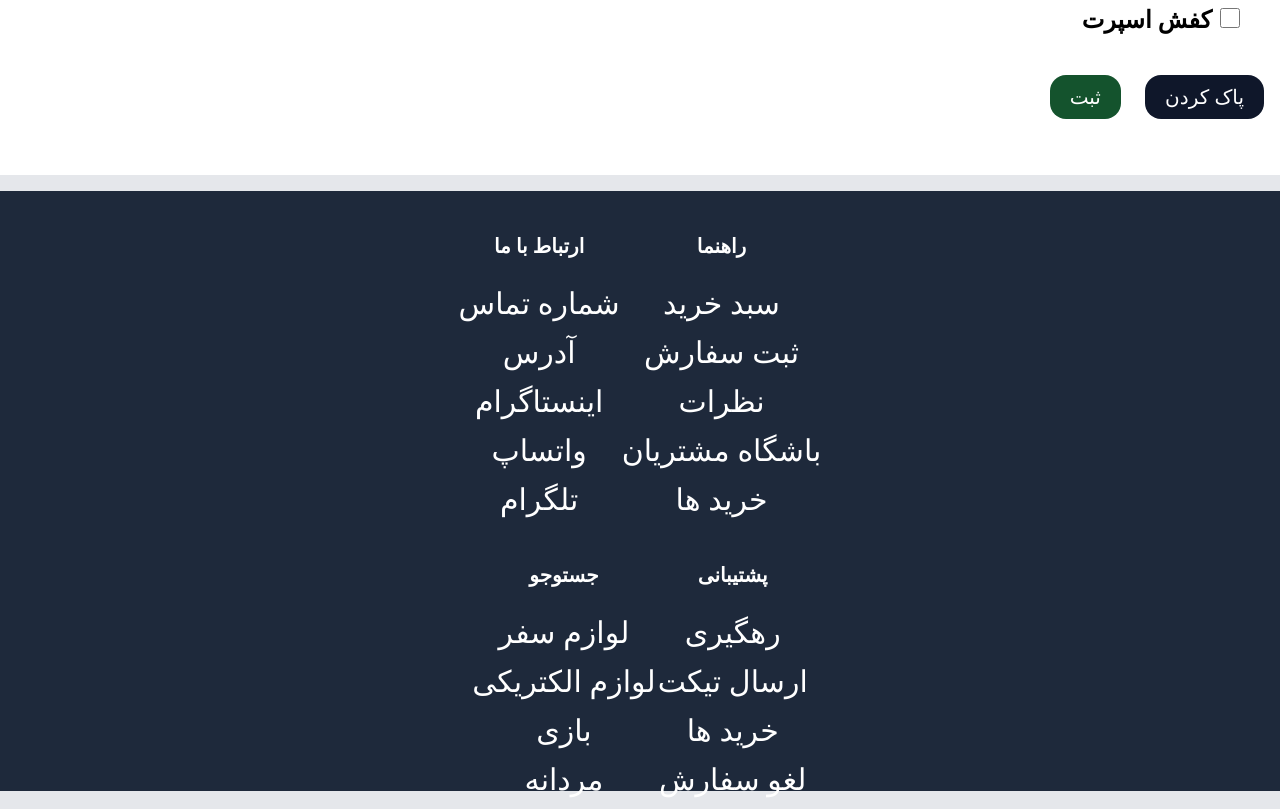
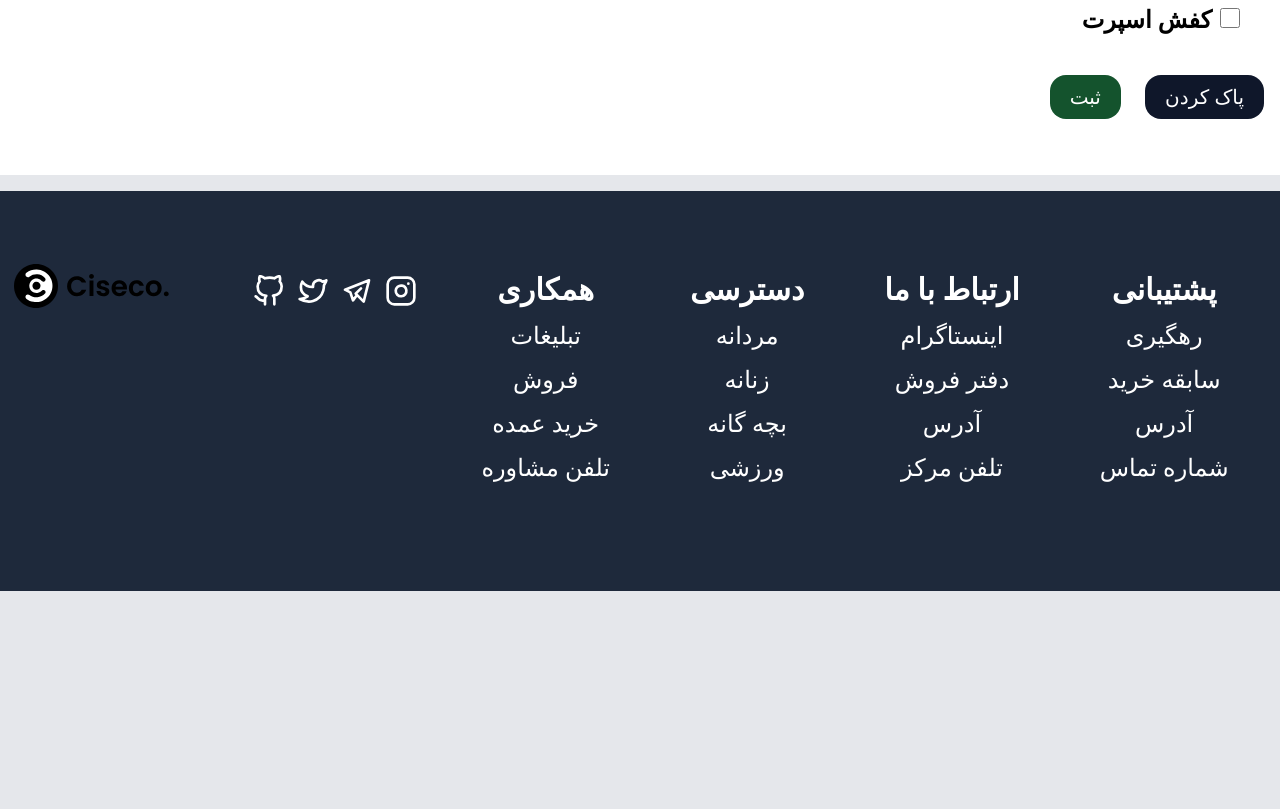
Before and after one commit to pouya-aghayi/market-front, a website: page public/index.html in a window 1280 px wide. Shown: the part 9008-9817 px from the top of the page. After the commit the page ends 9599 px from the top, so only its background shows below. Drawn offline with Linux system fonts and the light colour scheme.

Commit message:
footer last update

```diff
--- a/public/index.html
+++ b/public/index.html
@@ -807,7 +807,7 @@
       </div>
     </nav>
 
-    <nav class="w-full bg-white">
+    <nav class="w-full bg-white ">
       <div class="mb-20 ">
         <div>
         <div class=" text-center pt-10 text-2xl font-medium border-b-2 pb-10 w-full m-auto mt-5">
@@ -925,69 +925,64 @@
       </div>
     </nav >
 
-    <nav class="h-[600px] w-full -mt-16 bg-slate-800">
-      <div class="pt-10">
-        <table class="m-auto text-lg sm:text-xl md:text-2xl lg:text-2xl xl:text-3xl ">
-          <tr class=" text-white">
-            <th class=" text-center pb-6 text-xl"> راهنما</th>
-            <th class=" text-center pb-6 text-xl">ارتباط با ما </th>
-          </tr>
+    <nav class="h-[700px] sm:h-[400px] md:h-[400px] lg:h-[400px] xl:h-[400px] 2xl:h-[400px] w-full -mt-16 bg-slate-800">
+      <div class="flex flex-wrap justify-center pt-10">
+        <div>
+          <ul class=" text-white p-10 ">
+            <li class=" text-center flex-1 hover:text-gray-400"><h1 class="text-lg sm:text-xl md:text-2xl lg:text-3xl xl:text-3xl 2xl:text-2xl font-semibold"> پشتیبانی</h1></li>
+            <li class=" text-center flex-1 hover:text-gray-400 pt-3 text-lg sm:text-lg md:text-xl lg:text-xl xl:text-2xl 2xl:text-3xl">رهگیری </li>
+            <li class=" text-center flex-1 hover:text-gray-400 pt-3 text-lg sm:text-lg md:text-xl lg:text-xl xl:text-2xl 2xl:text-3xl">سابقه خرید </li>
+            <li class=" text-center flex-1 hover:text-gray-400 pt-3 text-lg sm:text-lg md:text-xl lg:text-xl xl:text-2xl 2xl:text-3xl">آدرس </li>
+            <li class=" text-center flex-1 hover:text-gray-400 pt-3 text-lg sm:text-lg md:text-xl lg:text-xl xl:text-2xl 2xl:text-3xl">شماره تماس </li>
+          </ul>
+        </div>
 
-          <tr class=" text-white">
-          <td class=" text-center pb-3"> سبد خرید </td>
-          <td class=" text-center pb-3"> شماره تماس</td>
-          </tr>
+       <div>
+          <ul class=" text-white p-10 ">
+            <li class=" text-center flex-1 hover:text-gray-400"><h1 class="text-lg sm:text-xl md:text-2xl lg:text-3xl xl:text-3xl 2xl:text-2xl font-semibold"> ارتباط با ما</h1></li>
+            <li class=" text-center flex-1 hover:text-gray-400 pt-3 text-lg sm:text-lg md:text-xl lg:text-xl xl:text-2xl 2xl:text-3xl">اینستاگرام </li>
+            <li class=" text-center flex-1 hover:text-gray-400 pt-3 text-lg sm:text-lg md:text-xl lg:text-xl xl:text-2xl 2xl:text-3xl">دفتر فروش </li>
+            <li class=" text-center flex-1 hover:text-gray-400 pt-3 text-lg sm:text-lg md:text-xl lg:text-xl xl:text-2xl 2xl:text-3xl">آدرس </li>
+            <li class=" text-center flex-1 hover:text-gray-400 pt-3 text-lg sm:text-lg md:text-xl lg:text-xl xl:text-2xl 2xl:text-3xl">تلفن مرکز </li>
+          </ul>
+        </div>
 
-          <tr class=" text-white">
-            <td class=" text-center pb-3">ثبت سفارش </td>
-            <td class=" text-center pb-3"> آدرس</td>
-          </tr>
+        <div>
+          <ul class=" text-white p-10 ">
+            <li class=" text-center flex-1 hover:text-gray-400"><h1 class="text-lg sm:text-xl md:text-2xl lg:text-3xl xl:text-3xl 2xl:text-2xl font-semibold"> دسترسی</h1></li>
+            <li class=" text-center flex-1 hover:text-gray-400 pt-3 text-lg sm:text-lg md:text-xl lg:text-xl xl:text-2xl 2xl:text-3xl">مردانه </li>
+            <li class=" text-center flex-1 hover:text-gray-400 pt-3 text-lg sm:text-lg md:text-xl lg:text-xl xl:text-2xl 2xl:text-3xl">زنانه </li>
+            <li class=" text-center flex-1 hover:text-gray-400 pt-3 text-lg sm:text-lg md:text-xl lg:text-xl xl:text-2xl 2xl:text-3xl">بچه گانه </li>
+            <li class=" text-center flex-1 hover:text-gray-400 pt-3 text-lg sm:text-lg md:text-xl lg:text-xl xl:text-2xl 2xl:text-3xl">ورزشی </li>
+          </ul>
+        </div>
 
-          <tr class=" text-white">
-            <td class=" text-center pb-3">نظرات </td>
-            <td class=" text-center pb-3">اینستاگرام </td>
-          </tr>
+        <div>
+          <ul class=" text-white p-10 ">
+            <li class=" text-center flex-1 hover:text-gray-400"><h1 class="text-lg sm:text-xl md:text-2xl lg:text-3xl xl:text-3xl 2xl:text-2xl font-semibold"> همکاری</h1></li>
+            <li class=" text-center flex-1 hover:text-gray-400 pt-3 text-lg sm:text-lg md:text-xl lg:text-xl xl:text-2xl 2xl:text-3xl">تبلیغات </li>
+            <li class=" text-center flex-1 hover:text-gray-400 pt-3 text-lg sm:text-lg md:text-xl lg:text-xl xl:text-2xl 2xl:text-3xl">فروش </li>
+            <li class=" text-center flex-1 hover:text-gray-400 pt-3 text-lg sm:text-lg md:text-xl lg:text-xl xl:text-2xl 2xl:text-3xl">خرید عمده </li>
+            <li class=" text-center flex-1 hover:text-gray-400 pt-3 text-lg sm:text-lg md:text-xl lg:text-xl xl:text-2xl 2xl:text-3xl">تلفن مشاوره </li>
+          </ul>
+        </div>
 
-          <tr class=" text-white">
-            <td class=" text-center pb-3">باشگاه مشتریان  </td>
-            <td class=" text-center pb-3">واتساپ </td>
-          </tr>
-          <tr class=" text-white">
-            <td class=" text-center pb-3">خرید ها   </td>
-            <td class=" text-center pb-3">تلگرام </td>
-          </tr>
-        </table>
+        <div class="flex flex-wrap">
+          <div class=" xl:mt-8 xl:ml-5 lg:mt-8 lg:ml-5 md:mt-6 md:ml-5 sm:mt-8 sm:ml-5">
+            <ul class=" text-white p-3 flex flex-wrap ">
+              <li class=" text-center  hover:text-gray-400 pr-3 text-lg sm:text-lg md:text-xl lg:text-xl xl:text-2xl 2xl:text-3xl"><svg class="h-8 w-8 text-white"  viewBox="0 0 24 24"  fill="none"  stroke="currentColor"  stroke-width="2"  stroke-linecap="round"  stroke-linejoin="round">  <rect x="2" y="2" width="20" height="20" rx="5" ry="5" />  <path d="M16 11.37A4 4 0 1 1 12.63 8 4 4 0 0 1 16 11.37z" />  <line x1="17.5" y1="6.5" x2="17.51" y2="6.5" /></svg></li>
+              <li class=" text-center  hover:text-gray-400 pr-3 text-lg sm:text-lg md:text-xl lg:text-xl xl:text-2xl 2xl:text-3xl"><svg class="h-8 w-8 text-white"  width="24" height="24" viewBox="0 0 24 24" stroke-width="2" stroke="currentColor" fill="none" stroke-linecap="round" stroke-linejoin="round">  <path stroke="none" d="M0 0h24v24H0z"/>  <path d="M15 10l-4 4l6 6l4 -16l-18 7l4 2l2 6l3 -4" /></svg></li>
+              <li class=" text-center  hover:text-gray-400 pr-3 text-lg sm:text-lg md:text-xl lg:text-xl xl:text-2xl 2xl:text-3xl"><svg class="h-8 w-8 text-white"  width="24" height="24" viewBox="0 0 24 24" stroke-width="2" stroke="currentColor" fill="none" stroke-linecap="round" stroke-linejoin="round">  <path stroke="none" d="M0 0h24v24H0z"/>  <path d="M22 4.01c-1 .49-1.98.689-3 .99-1.121-1.265-2.783-1.335-4.38-.737S11.977 6.323 12 8v1c-3.245.083-6.135-1.395-8-4 0 0-4.182 7.433 4 11-1.872 1.247-3.739 2.088-6 2 3.308 1.803 6.913 2.423 10.034 1.517 3.58-1.04 6.522-3.723 7.651-7.742a13.84 13.84 0 0 0 .497 -3.753C20.18 7.773 21.692 5.25 22 4.009z" /></svg></li>
+              <li class=" text-center  hover:text-gray-400 pr-3 text-lg sm:text-lg md:text-xl lg:text-xl xl:text-2xl 2xl:text-3xl"><svg class="h-8 w-8 text-white"  viewBox="0 0 24 24"  fill="none"  stroke="currentColor"  stroke-width="2"  stroke-linecap="round"  stroke-linejoin="round">  <path d="M9 19c-5 1.5-5-2.5-7-3m14 6v-3.87a3.37 3.37 0 0 0-.94-2.61c3.14-.35 6.44-1.54 6.44-7A5.44 5.44 0 0 0 20 4.77 5.07 5.07 0 0 0 19.91 1S18.73.65 16 2.48a13.38 13.38 0 0 0-7 0C6.27.65 5.09 1 5.09 1A5.07 5.07 0 0 0 5 4.77a5.44 5.44 0 0 0-1.5 3.78c0 5.42 3.3 6.61 6.44 7A3.37 3.37 0 0 0 9 18.13V22" /></svg></li>
+            </ul>
+          </div>
 
+          <div class=" pr-7 xl:mt-8 xl:mr-5 lg:mt-8 lg:mr-5 sm:mt-8 sm:mr-5 md:mt-6 md:mr-5">
+            <img src="ciscologo.svg" alt="">
+          </div>
+        </div>
+      </div>
 
-
-        <table class="m-auto text-lg sm:text-xl md:text-2xl lg:text-2xl xl:text-3xl flex justify-center ">
-          <tr class=" text-white ">
-            <th class=" text-center pb-6 text-xl pt-8"> پشتیبانی</th>
-            <th class=" text-center pb-6 text-xl pt-8">جستوجو </th>
-          </tr>
-
-          <tr class=" text-white  ">
-          <td class=" text-center pb-3">رهگیری </td>
-          <td class=" text-center pb-3"> لوازم سفر</td>
-          </tr>
-
-          <tr class=" text-white">
-            <td class=" text-center pb-3"> ارسال تیکت</td>
-            <td class=" text-center pb-3"> لوازم الکتریکی</td>
-          </tr>
-
-          <tr class=" text-white">
-            <td class=" text-center pb-3">خرید ها </td>
-            <td class=" text-center pb-3">بازی </td>
-          </tr>
-
-          <tr class=" text-white">
-            <td class=" text-center pb-3"> لغو سفارش</td>
-            <td class=" text-center pb-3">مردانه </td>
-          </tr>
-
-        </table>
-      </div>
     </nav>
 </body>
 </html>
```
Also changed, not shown: public/css/tailwind.css.
